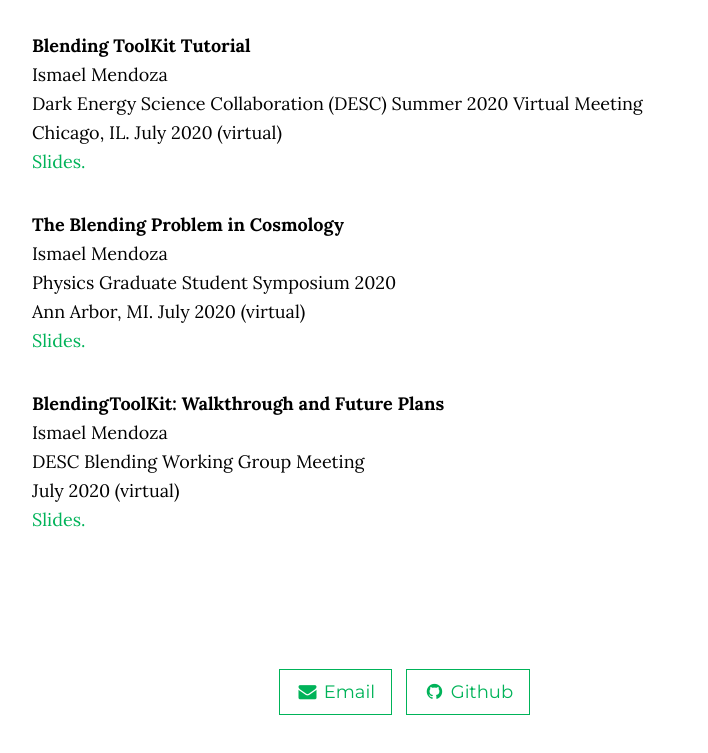
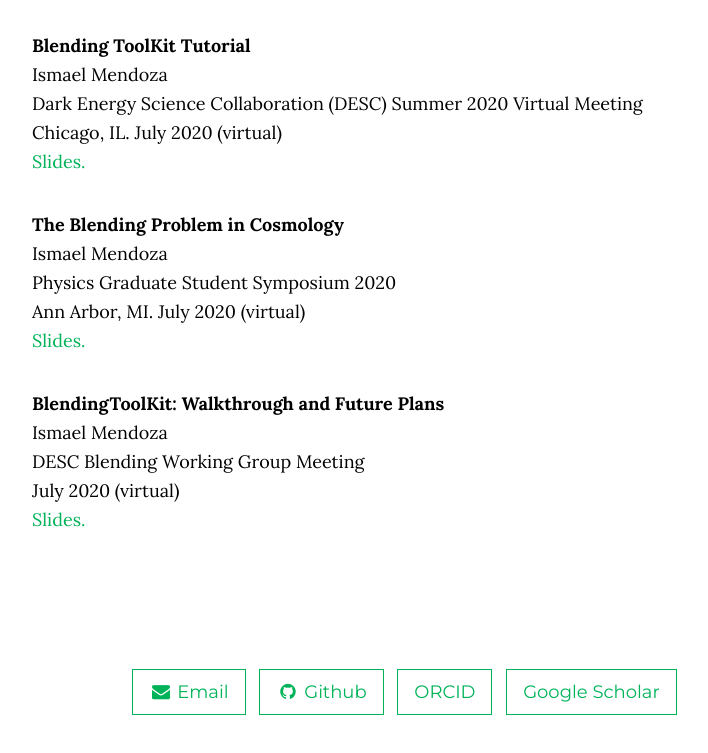
Before and after one commit to ismael2395/ismaelmendoza.github.io, a website: page index.html in a window 1280 px wide. Shown: the part 1484-2237 px from the top of the page, without its empty margins (233-941 px from the left). Drawn offline with nearby package versions, Linux system fonts and the light colour scheme; some icons are missing.

Commit message:
added orcid and google scholar buttons

```diff
--- a/index.html
+++ b/index.html
@@ -13,6 +13,7 @@
 
     <!-- Bootstrap Core CSS -->
     <link href="vendor/bootstrap/css/bootstrap.min.css" rel="stylesheet">
+    <link href="https://cdn.jsdelivr.net/gh/jpswalsh/academicons@1/css/academicons.min.css" rel="stylesheet">
 
     <!-- Custom Fonts -->
     <link href="vendor/font-awesome/css/font-awesome.min.css" rel="stylesheet" type="text/css">
@@ -198,6 +199,12 @@
                     <li>
                         <a href="https://github.com/ismael-mendoza" class="btn btn-default btn-lg"><i class="fa fa-github fa-fw"></i> <span class="network-name">Github</span></a>
                     </li>
+                    <li>
+                        <a href="https://orcid.org/0000-0002-6313-4597" class="btn btn-default btn-lg"><i class="ai ai-orcid ai-fw"></i> <span class="network-name">ORCID</span></a>
+                    </li>
+                    <li>
+                        <a href="https://scholar.google.com/citations?user=8oCNZl4AAAAJ&hl=en" class="btn btn-default btn-lg"><i class="ai ai-google-scholar ai-fw"></i> <span class="network-name">Google Scholar</span></a>
+                    </li>
                 </ul>
             </div>
         </div>
```
